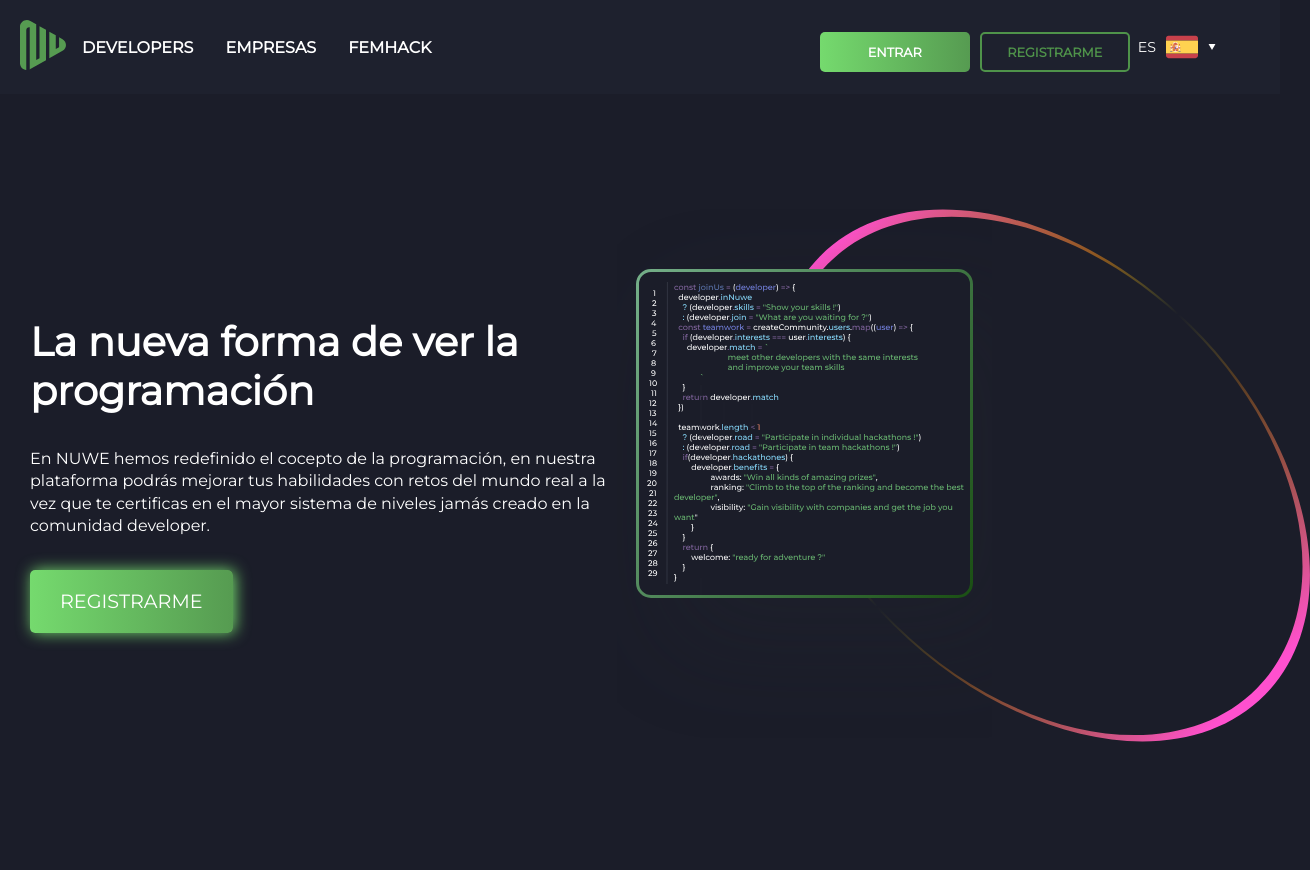
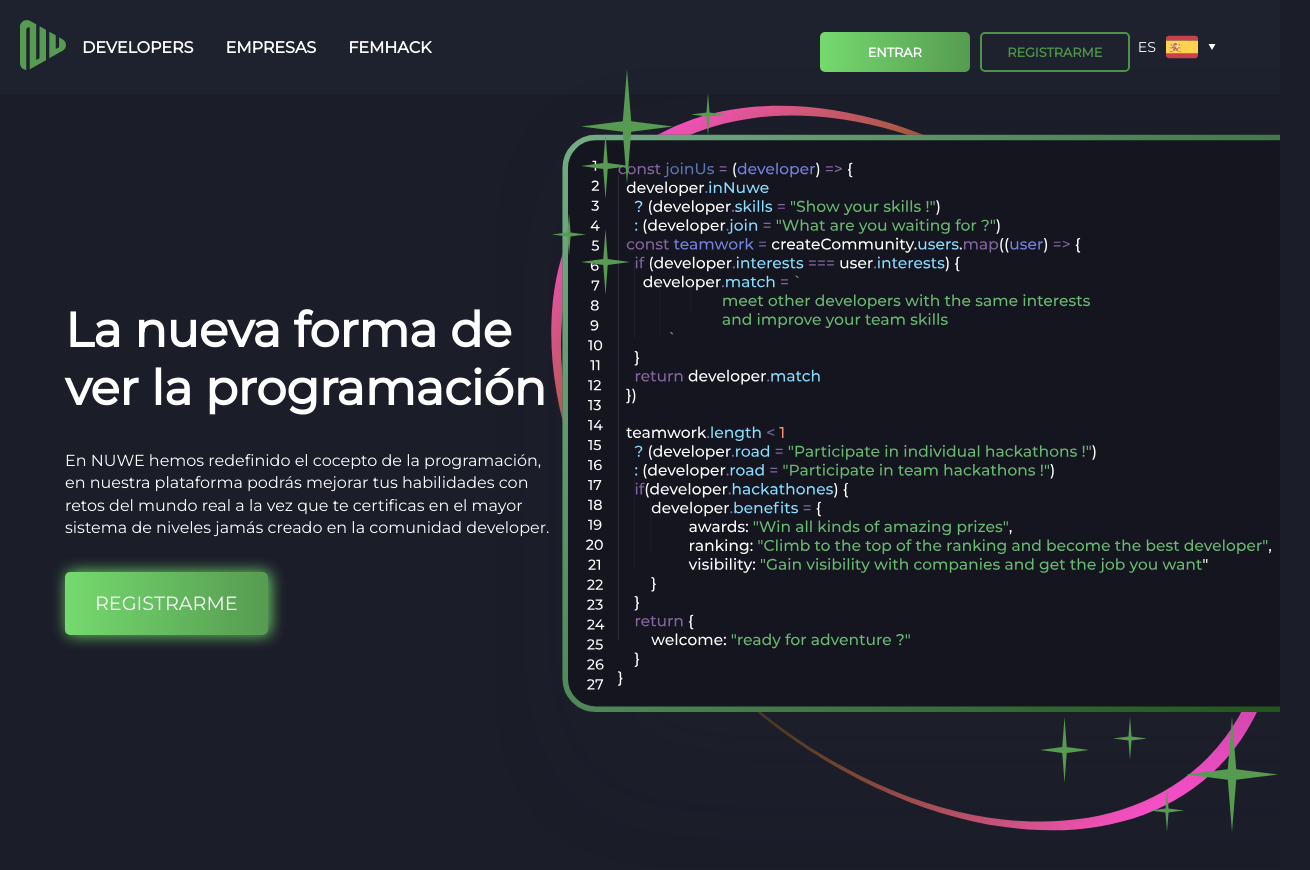
Before and after one commit to ManuelFernandezEsteban/LandingPageNuwe, a plain HTML site: page index.html in a window 1280 px wide. Shown: the whole page, 1310 px wide, since content can reach past the window. Drawn offline with Linux system fonts and the light colour scheme.

Commit message:
vista desktop 2

```diff
--- a/css/style.css
+++ b/css/style.css
@@ -218,6 +218,7 @@ p{
 
 .wrpImg{
     margin-top: -30px;
+    position: relative;
 }
 .wrapperNavLarger{
     display: none;
@@ -228,6 +229,13 @@ p{
     flex-direction: column;
     align-items: center;
 
+}
+
+.codeResp{
+    display: block;
+}
+.codeDesk{
+    display: none;
 }
 @media (min-width:565px) {
     .wrapperPrincipal{
@@ -240,8 +248,28 @@ p{
     .wrapperNavLarger{
         display: none;
     }
+    .codeDesk{
+        display: none;
+    }
+    .codeResp{
+        display: block;
+    }
 }
 @media (min-width:900px){
+    .codeDesk{
+        display: block;
+        position: absolute;
+        height: 100%;
+        right: 0%;
+        top: 0%;
+
+    }
+    .titulo{
+        font-size: 3rem;
+    }
+    .codeResp{
+        display: none;
+    }
     .wrapperNav{
         display: none;
     }
@@ -287,13 +315,16 @@ p{
 
     }
     .wrpH1{
-        width: 50%;
         align-items: flex-start;
+        width: 40%;
+        margin-left: 65px;
     }
     main{
         flex-direction: row;
         width: 100%;
-        justify-content: space-around;
+        height: 100vh;
+        margin-left: 0px;
+        margin-right: 0px;
     }
     .titulo{
         text-align: left;
@@ -307,10 +338,9 @@ p{
         background-repeat: no-repeat;
         background-position: center;
         background-size: contain;
-        background-position-x: right;
-        width: 756px;
-
-
+        width: 60%;
+        height: 100%;
+        position: relative;
     }
     .wrapperPrincipal{
         background-image: none;
@@ -319,4 +349,52 @@ p{
         background-size: contain;
         background-position-y: 175px;
     }
+
+    #star31{
+        position: absolute;
+        top: 0%;
+        left: 4%;
+
+    }
+    #star32{
+        position: absolute;
+        top: 8%;
+        left: 4%;
+    }
+    #star33{
+        position: absolute;
+        top: 20%;
+        left: 4%;
+    }
+    #star34{
+        position: absolute;
+        top: 18%;
+        left: 0%;
+    }
+    #star35{
+        position: absolute;
+        top: 3%;
+        left: 19%;
+    }
+    #star36{
+        position: absolute;
+        top: 81%;
+        left: 87%;
+    }
+    #star37{
+        position: absolute;
+        top: 81%;
+        left: 67%;
+    }
+
+    #star39{
+        position: absolute;
+        top: 81%;
+        left: 77%;
+    }
+    #star40{
+        position: absolute;
+        top: 90%;
+        left: 82%;
+    }
 }
--- a/index.html
+++ b/index.html
@@ -163,7 +163,19 @@
                 </button>
             </div>
             <div class="wrpImg">
-                <img src="/assets/images/code.svg" alt="">
+                <img class="codeResp" src="/assets/images/code.svg" alt="">
+                <img class="codeDesk" src="/assets/images/big-code.svg" alt="">
+                <img id="star31" src="/assets/images/Star 31.svg" alt="">
+                <img id="star32" src="/assets/images/Star 32.svg" alt="">
+                <img id="star33" src="/assets/images/Star 33.svg" alt="">
+                <img id="star34" src="/assets/images/Star 34.svg" alt="">
+                <img id="star35" src="/assets/images/Star 35.svg" alt="">
+                <img id="star36" src="/assets/images/Star 36.svg" alt="">
+                <img id="star37" src="/assets/images/Star 37.svg" alt="">
+
+                <img id="star39" src="/assets/images/Star 39.svg" alt="">
+                <img id="star40" src="/assets/images/Star 40.svg" alt="">
+
             </div>
 
         </main>
```
Also changed, not shown: assets/images/Star 31.svg (added), assets/images/Star 32.svg (added), assets/images/Star 33.svg (added), assets/images/Star 34.svg (added), assets/images/Star 35.svg (added), assets/images/Star 36.svg (added), assets/images/Star 37.svg (added), assets/images/Star 38.svg (added), assets/images/Star 39.svg (added), assets/images/Star 40.svg (added), assets/images/big-code.svg (added).
